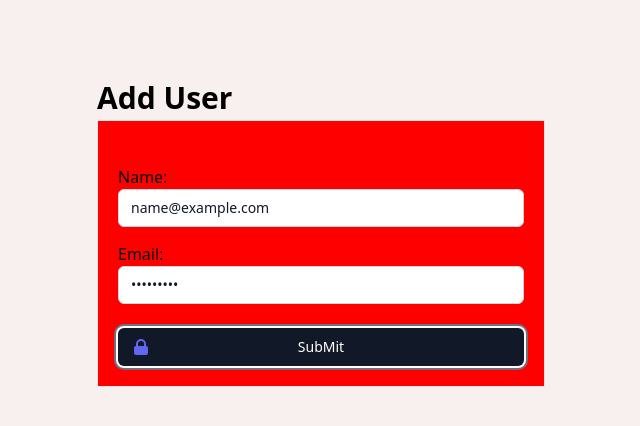
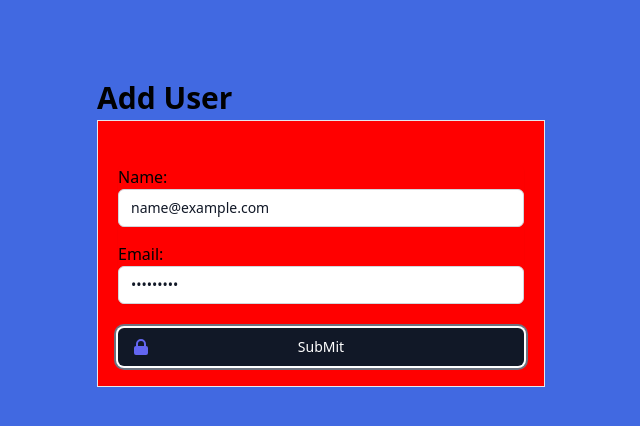
Before and after one commit to Emmanuel-Ingwe/UserForm, a plain HTML site: page index.html in a window 1280 px wide. Both pictures are taken after typing "name@example.com", "Sample123" into the empty fields and a click on the button "SubMit". Shown: the whole page, without its empty margins (319-959 px from the left). Drawn offline with nearby package versions, Linux system fonts and the light colour scheme.

Commit message:
Fuctions

```diff
--- a/form.js
+++ b/form.js
@@ -9,4 +9,6 @@ const button = document.querySelector('#btn');
 button.addEventListener('click', (e) => {
     e.preventDefault();
     document.querySelector('.border').style.background = 'red';
+    document.querySelector('body').style.background = 'royalblue';
+    document.querySelector('body').classList.add('.border-gray-300');
 });
--- a/sass/style.scss
+++ b/sass/style.scss
@@ -1,4 +1,4 @@
-$primary-color: rgb(248, 239, 239);
+$primary-color: rgb(233, 223, 223);
 
 body {
     background: $primary-color;
```
Also changed, not shown: css/style.css, dist/css/style.min.css.
